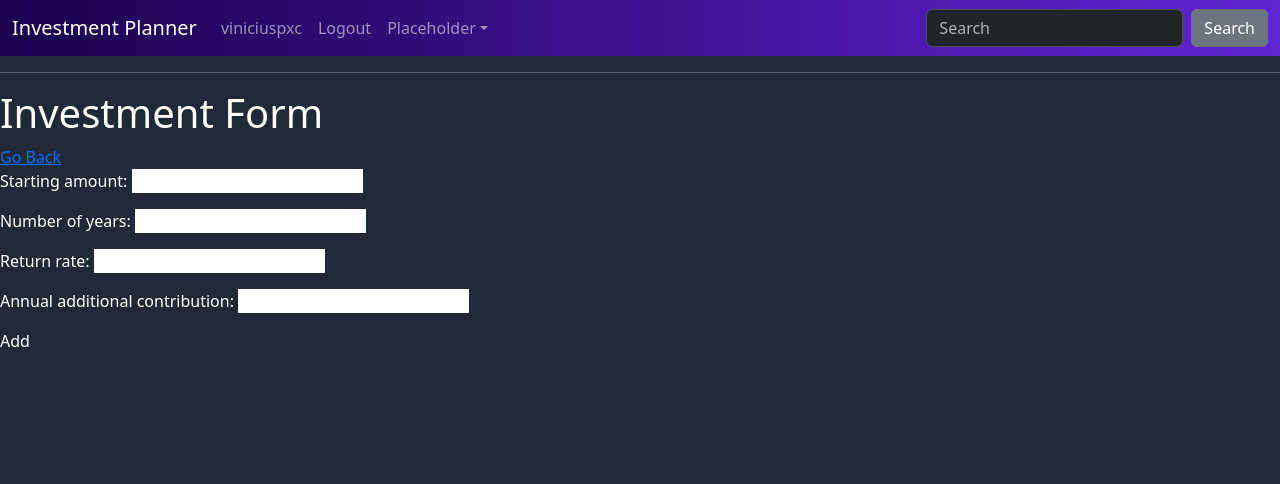
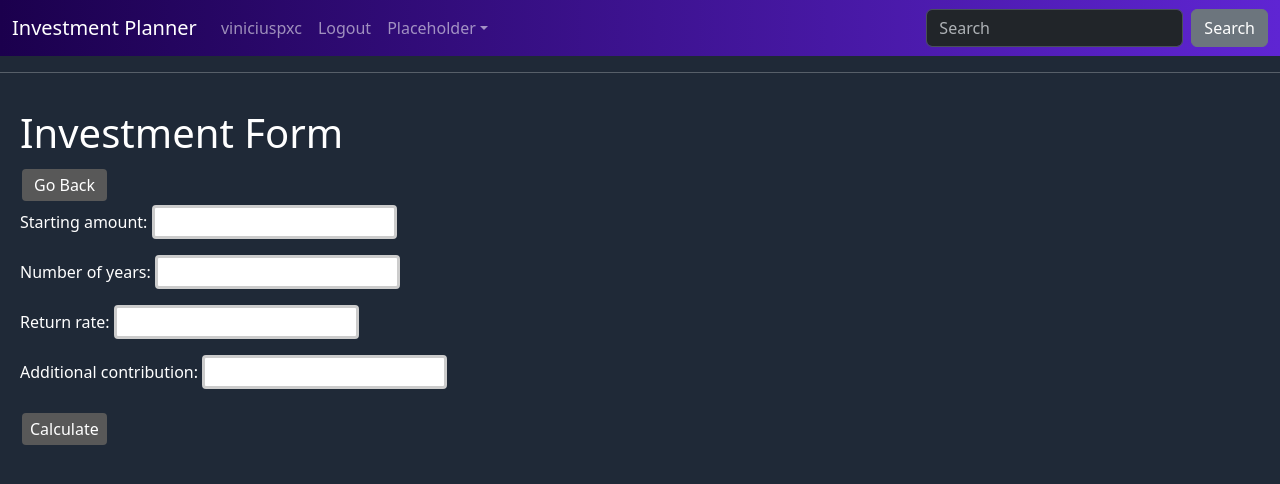
Before and after one commit to viniciuspxc/invest-planner, a Django app: page /investment-form/ in a window 1280 px wide. Shown: the top 484 px of the page. Run offline with Django 4.2, Linux system fonts and the light colour scheme; a user stored in the database is signed in.

Commit message:
updates on forms, views & templates

```diff
--- a/invest_planner/base/forms.py
+++ b/invest_planner/base/forms.py
@@ -2,7 +2,15 @@
 Base App Forms
 """
 from django import forms
+from .models import Investment
 
+# class InvestmentForm(forms.ModelForm):
+#     class Meta:
+#         model = Investment
+#         fields = ['starting_amount', 'number_of_years', 'return_rate',
+#               'additional_contribution']
+#         # fields = ['title', 'starting_amount', 'number_of_years', 'return_rate',
+#         #           'additional_contribution', 'active', 'starting_date', 'tags']
 
 class InvestmentForm(forms.Form):
     """
@@ -11,4 +19,4 @@ class InvestmentForm(forms.Form):
     starting_amount = forms.FloatField()
     number_of_years = forms.FloatField()
     return_rate = forms.FloatField()
-    annual_additional_contribution = forms.FloatField()
+    additional_contribution = forms.FloatField()
--- /dev/null
+++ b/invest_planner/base/static/base/style.css
@@ -0,0 +1,64 @@
+* {
+    box-sizing: border-box;
+}
+
+.content-div {
+    padding: 20px;
+}
+
+.content-div form input {
+    color: black;
+}
+
+.content-div form select {
+    color: black;
+}
+
+.content-div input,
+select,
+textarea {
+    padding: 2px 4px;
+    box-sizing: border-box;
+    border: 3px solid #ccc;
+    border-radius: 4px;
+    resize: vertical;
+    -webkit-transition: 0.5s;
+    transition: 0.5s;
+    outline: none;
+}
+
+.content-div input:focus {
+    border: 3px solid #9500b3;
+}
+
+.content-div input[type=submit] {
+    background-color: #585858;
+    color: white;
+    padding: 4px 8px;
+    margin: 8px 2px;
+    border: none;
+    border-radius: 4px;
+    cursor: pointer;
+}
+
+.content-div input[type=submit]:hover {
+    background-color: #9537a8;
+}
+
+
+.content-div a:link,
+.content-div a:visited {
+    background-color: #585858;
+    color: white;
+    padding: 4px 12px;
+    margin: 4px 2px;
+    border-radius: 4px;
+    text-align: center;
+    text-decoration: none;
+    display: inline-block;
+}
+
+.content-div a:hover,
+.content-div a:active {
+    background-color: #9537a8;
+}
--- a/invest_planner/base/templates/base/base.html
+++ b/invest_planner/base/templates/base/base.html
@@ -1,33 +1,34 @@
+{% load static %}
 <!DOCTYPE html>
 <html lang="en">
+
 <head>
-        <link href="https://cdn.jsdelivr.net/npm/bootstrap@5.3.3/dist/css/bootstrap.min.css"
-              rel="stylesheet"
-              integrity="sha384-QWTKZyjpPEjISv5WaRU9OFeRpok6YctnYmDr5pNlyT2bRjXh0JMhjY6hW+ALEwIH"
-              crossorigin="anonymous">
     <meta charset="UTF-8">
     <meta http-equiv="X-UA-Compatible" content="IE=edge">
     <meta name="viewport" content="width=device-width, initial-scale=1.0">
     <title>Document</title>
-        <link href="https://cdn.jsdelivr.net/npm/tailwindcss@2.2.19/dist/tailwind.min.css"
-              rel="stylesheet">
+    <link href="https://cdn.jsdelivr.net/npm/tailwindcss@2.2.19/dist/tailwind.min.css" rel="stylesheet">
     <meta name="description" content="Base model for all Base module templates">
     <meta name="keywords" content="investment, income, expense">
+    <link rel="stylesheet" type="text/css" href="{% static 'base/style.css' %}">
 </head>
+
 <body class="bg-gray-800 text-white">
     {% include "base/navbar.html" %}
     {% if messages %}
     <div>
         {% for message in messages %}
-                    <div class="flex items-center px-4 py-2 text-xs font-bold text-white bg-purple-600"
-                         role="alert">
+        <div class="flex items-center px-4 py-2 text-xs font-bold text-white bg-purple-600" role="alert">
             <p>{{ message }}</p>
         </div>
         {% endfor %}
     </div>
     {% endif %}
     <hr>
+    <div class="content-div">
         {% block content %}
         {% endblock content %}
+    </div>
 </body>
+
 </html>
--- a/invest_planner/base/templates/base/investment_form.html
+++ b/invest_planner/base/templates/base/investment_form.html
@@ -5,6 +5,35 @@
 <form method="post">
     {% csrf_token %}
     {{ form.as_p }}
-        <button type="submit">Add</button>
+    <input type="submit" name="action" value="Calculate"></input>
+    <!-- <button type="submit" name="action" value="save" class="btn btn-success">Save</button> -->
 </form>
+
+
+{% if form.is_valid %}
+{% block result %}
+<h1>Investment Results</h1>
+<h3>After {{ number_of_years }} years, your investment is worth R${{ total_result }}</h3>
+<div class="row mt-4 col-12 col-md-6 mx-md-auto">
+    <table class="table">
+        <thead>
+            <tr>
+                <th scope="col">Year</th>
+                <th scope="col">Interest</th>
+                <th scope="col">Total</th>
+            </tr>
+        </thead>
+        <tbody>
+            {% for key, value in yearly_results.items %}
+            <tr>
+                <th scope="row">{{ key }}</th>
+                <td>{{ value.interest }}</td>
+                <td>{{ value.total }}</td>
+            </tr>
+            {% endfor %}
+        </tbody>
+    </table>
+</div>
+{% endblock result %}
+{% endif %}
 {% endblock content %}
--- a/invest_planner/base/templates/base/investment_list.html
+++ b/invest_planner/base/templates/base/investment_list.html
@@ -4,10 +4,11 @@
     <form method="get">
         <input type="text" name="search_box" value="{{ search_input }}">
         <input type="submit" value="Search">
-        <a href="{% url 'investment-create' %}">Add Investment</a>
     </form>
     <table>
         <h2>List:</h2>
+        <a href="{% url 'investment-create' %}">Add Investment</a>
+        <a href="{% url 'investment-form' %}">Investment Calculation    </a>
         {% for investment in investments %}
             <tr>
                 <td>{{ investment.title }}: {{ investment.starting_amount }}</td>
--- a/invest_planner/base/templates/base/navbar.html
+++ b/invest_planner/base/templates/base/navbar.html
@@ -1,8 +1,9 @@
 <head>
-    <link href="https://cdn.jsdelivr.net/npm/bootstrap@5.3.3/dist/css/bootstrap.min.css"
-          rel="stylesheet"
-          integrity="sha384-QWTKZyjpPEjISv5WaRU9OFeRpok6YctnYmDr5pNlyT2bRjXh0JMhjY6hW+ALEwIH"
-          crossorigin="anonymous">
+    <link href="https://cdn.jsdelivr.net/npm/bootstrap@5.3.3/dist/css/bootstrap.min.css" rel="stylesheet"
+        integrity="sha384-QWTKZyjpPEjISv5WaRU9OFeRpok6YctnYmDr5pNlyT2bRjXh0JMhjY6hW+ALEwIH" crossorigin="anonymous">
+    <script src="https://cdn.jsdelivr.net/npm/bootstrap@5.3.3/dist/js/bootstrap.bundle.min.js"
+        integrity="sha384-YvpcrYf0tY3lHB60NNkmXc5s9fDVZLESaAA55NDzOxhy9GkcIdslK1eN7N6jIeHz"
+        crossorigin="anonymous"></script>
     <style>
         .navbar-custom {
             background-image: linear-gradient(to right, #1b004d, #5f25d3);
@@ -13,13 +14,8 @@
 <nav class="navbar navbar-expand-lg navbar-custom" data-bs-theme="dark">
     <div class="container-fluid">
         <a class="navbar-brand" href="/">Investment Planner</a>
-            <button class="navbar-toggler"
-                    type="button"
-                    data-bs-toggle="collapse"
-                    data-bs-target="#navbarColor01"
-                    aria-controls="navbarColor01"
-                    aria-expanded="false"
-                    aria-label="Toggle navigation">
+        <button class="navbar-toggler" type="button" data-bs-toggle="collapse" data-bs-target="#navbarColor01"
+            aria-controls="navbarColor01" aria-expanded="false" aria-label="Toggle navigation">
             <span class="navbar-toggler-icon"></span>
         </button>
         <div class="collapse navbar-collapse" id="navbarColor01">
@@ -32,13 +28,8 @@
                     <a class="nav-link" href="{% url 'account_logout' %}">Logout</a>
                 </li>
                 <li class="nav-item dropdown">
-                            <a class="nav-link dropdown-toggle"
-                               href="#"
-                               id="navbarDropdown"
-                               role="button"
-                               data-bs-toggle="dropdown"
-                               aria-haspopup="true"
-                               aria-expanded="false">Placeholder</a>
+                    <a class="nav-link dropdown-toggle" href="#" id="navbarDropdown" role="button"
+                        data-bs-toggle="dropdown" aria-haspopup="true" aria-expanded="false">Placeholder</a>
                     <div class="dropdown-menu" aria-labelledby="navbarDropdown">
                         <a class="dropdown-item" href="{% url "account_email" %}">Action</a>
                         <a class="dropdown-item" href="#">Another action</a>
--- a/invest_planner/base/views.py
+++ b/invest_planner/base/views.py
@@ -61,10 +61,9 @@ class InvestmentCreate(LoginRequiredMixin, CreateView):
     View to form for investment creation
     """
     model = Investment
+    template_name = 'base/investment_create.html'
     fields = ['title', 'starting_amount', 'number_of_years', 'return_rate',
               'additional_contribution', 'active', 'starting_date', 'tags']
-    # fields = ['title', 'starting_amount', 'number_of_years',
-    #           'return_rate', 'additional_contribution', 'active', 'tags']
     success_url = reverse_lazy('investments')
 
     def form_valid(self, form):
@@ -80,6 +79,7 @@ class InvestmentUpdate(LoginRequiredMixin, UpdateView):
     View for editing investments
     """
     model = Investment
+    template_name = 'base/investment_create.html'
     fields = ['title', 'starting_amount', 'number_of_years', 'return_rate',
               'additional_contribution', 'active', 'starting_date', 'tags']
     success_url = reverse_lazy('investments')
@@ -127,7 +127,7 @@ class InvestmentFormView(LoginRequiredMixin, View):
                 total_interest += interest
 
                 # Add additional contribution
-                total_result += form.cleaned_data['annual_additional_contribution']
+                total_result += form.cleaned_data['additional_contribution']
 
                 # Set yearly results
                 yearly_results[i]['interest'] = round(total_interest, 2)
@@ -135,13 +135,14 @@ class InvestmentFormView(LoginRequiredMixin, View):
 
             # Create context
             context = {
+                'form': form,
                 'total_result': round(total_result, 2),
                 'yearly_results': yearly_results,
                 'number_of_years': int(form.cleaned_data['number_of_years'])
             }
 
             # Render the template
-            return render(request, 'base/result.html', context)
+            return render(request, 'base/investment_form.html', context)
 
         # Form is not valid, return bad request response
         return HttpResponseBadRequest("Form is not valid.")
```
Also changed, not shown: invest_planner/base/models.py (+6 -1 lines), invest_planner/base/templates/base/investment_create.html (added, +10 -0 lines), invest_planner/base/templates/base/result.html (deleted, +0 -31 lines), invest_planner/base/urls.py (+11 -0 lines), invest_planner/db.sqlite3. Lines whose indentation alone changed are shown as unchanged.
